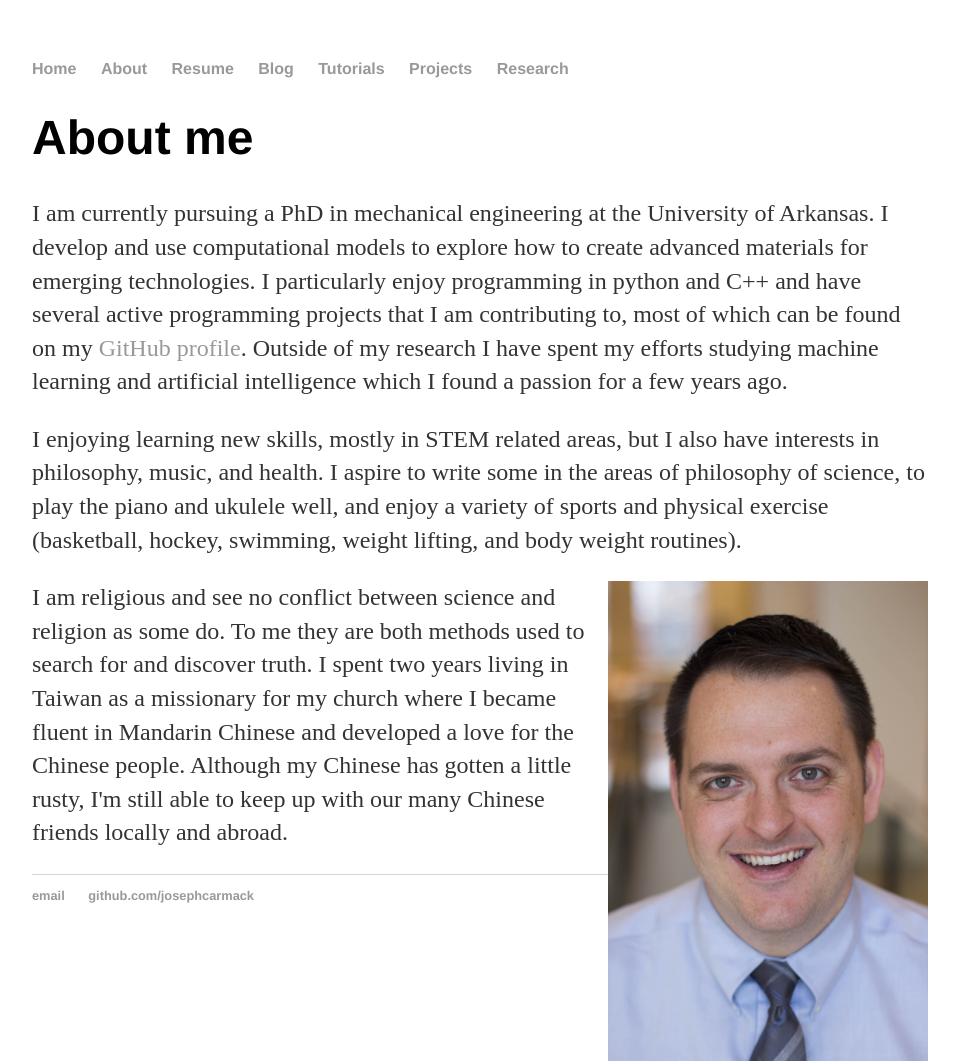
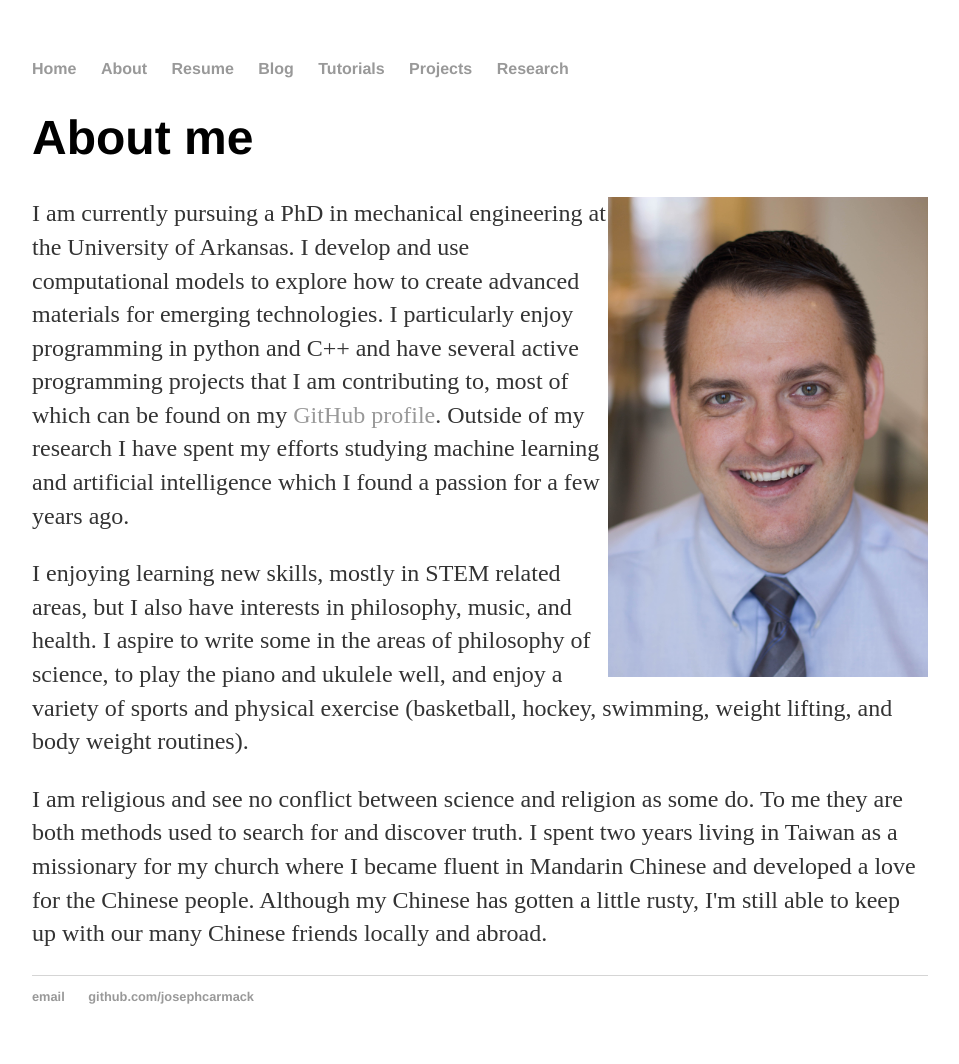
Before and after one commit to josephcarmack/josephcarmack.github.io, a Jekyll site: the page built from about/index.html, in a window 1280 px wide. Shown: the whole page, without its empty margins (160-1119 px from the left). Built offline with Jekyll 4.4.1, drawn with Linux system fonts in a browser that asks for light colours.

Commit message:
update image with text wrapping

```diff
--- a/about/index.html
+++ b/about/index.html
@@ -3,6 +3,11 @@ layout: default
 title: About me
 ---
 	<h1>{{ page.title }}</h1>
+
+	<!-- <center> -->
+	<img src="/images/jmc_profile.jpg" alt="Profile Picture"
+	style="width:320px;height:480px" align="right">
+	<!-- </center> -->
 
 	<p>
     I am currently pursuing a PhD in mechanical engineering at the University
@@ -23,11 +28,6 @@ title: About me
     weight lifting, and body weight routines).
 	</p>
 
-	<!-- <center> -->
-	<img src="/images/jmc_profile.jpg" alt="Profile Picture"
-	style="width:320px;height:480px" align="right">
-	<!-- </center> -->
-
 	<p>
     I am religious and see no conflict between science and religion as some do.
     To me they are both methods used to search for and discover truth. I spent
```
